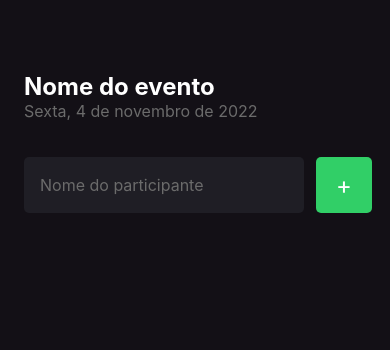
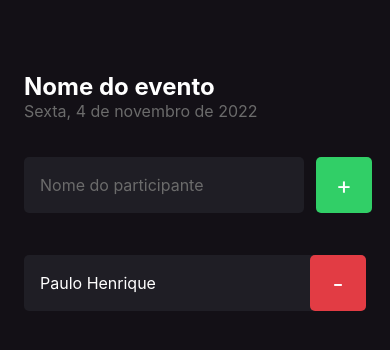
Before and after one commit to Henrique1204/rockseat, a React Native app: screen / in a window 390 px wide. Shown: the top 350 px of the page. Built offline with nearby package versions, Linux system fonts and the light colour scheme.

Commit message:
feat: criar componente para participantes

```diff
--- /dev/null
+++ b/src/components/Participant/index.tsx
@@ -0,0 +1,20 @@
+import React from 'react';
+import { View, Text, TouchableOpacity } from 'react-native';
+
+import Styles from './styles';
+
+const Participant: React.FC = () => {
+	const handleParticipantRemove = () => {};
+
+	return (
+		<View style={Styles.container}>
+			<Text style={Styles.name}>Paulo Henrique</Text>
+
+			<TouchableOpacity style={Styles.button} onPress={handleParticipantRemove}>
+				<Text style={Styles.buttonText}>-</Text>
+			</TouchableOpacity>
+		</View>
+	);
+};
+
+export default Participant;
--- /dev/null
+++ b/src/components/Participant/styles.ts
@@ -0,0 +1,33 @@
+import { StyleSheet } from 'react-native';
+
+const styles = StyleSheet.create({
+	container: {
+		width: '100%',
+		paddingLeft: 16,
+		borderRadius: 5,
+		marginBottom: 10,
+		backgroundColor: '#1F1E25',
+		flexDirection: 'row',
+		alignItems: 'center',
+		justifyContent: 'center',
+	},
+	name: {
+		fontSize: 16,
+		color: '#FFF',
+		flex: 1,
+	},
+	buttonText: {
+		color: '#FFF',
+		fontSize: 24,
+	},
+	button: {
+		width: 56,
+		height: 56,
+		borderRadius: 5,
+		backgroundColor: '#E23C44',
+		alignItems: 'center',
+		justifyContent: 'center',
+	},
+});
+
+export default styles;
--- a/src/screen/Home/index.tsx
+++ b/src/screen/Home/index.tsx
@@ -1,5 +1,7 @@
 import React from 'react';
 import { Text, View, TextInput, TouchableOpacity } from 'react-native';
+
+import Participant from '../../components/Participant';
 
 import Styles from './styles';
 
@@ -23,6 +25,8 @@ const Home: React.FC = () => {
 					<Text style={Styles.buttonText}>+</Text>
 				</TouchableOpacity>
 			</View>
+
+			<Participant />
 		</View>
 	);
 };
```
